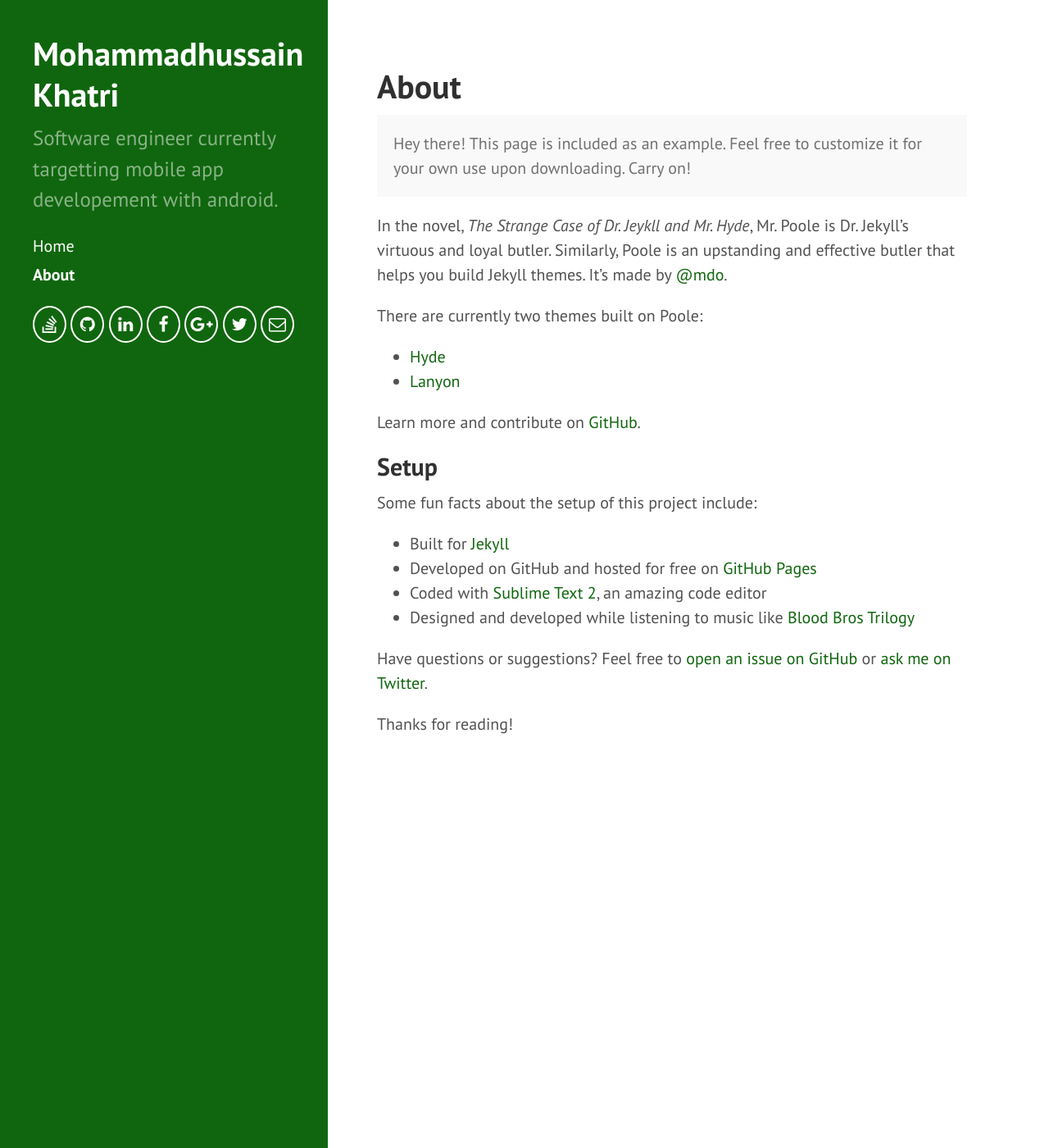
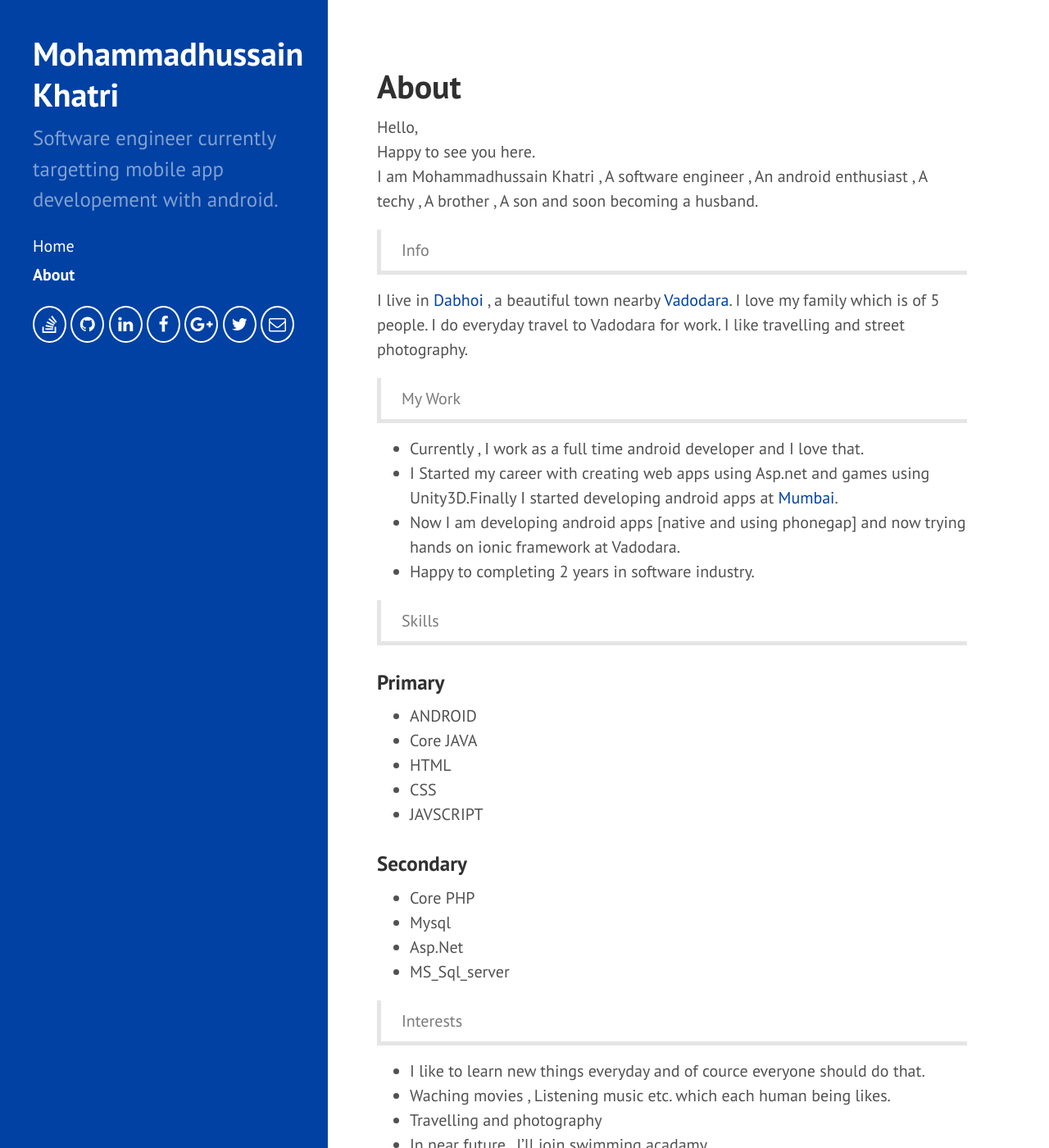
Before and after one commit to mohammadkhatri/mohammadkhatri.github.io, a Jekyll site: the page built from about.md, in a window 1280 px wide and 1400 px high. Shown: the whole window at 82% size. Built offline with Jekyll 4.4.1, drawn with Linux system fonts in a browser that asks for light colours; nearby versions of some CDN libraries; Markdown is read by kramdown in place of the engine named in the settings; some of the changed text lies outside the part shown.

Commit message:
about page

```diff
--- a/_includes/sidebar.html
+++ b/_includes/sidebar.html
@@ -1,5 +1,8 @@
 <div class="sidebar">
   <div class="container">
+    <!-- <div class="sidebar-avatar">
+      <img src="{{ site.url }}{{ site.baseurl }}public/images/mo.jpg"/>
+    </div> -->
     <div class="sidebar-about">
       <h1>
         <a href="{{ site.baseurl }}">
--- a/about.md
+++ b/about.md
@@ -5,28 +5,48 @@ description:   'about page'
 
 ---
 
-<p class="message">
-  Hey there! This page is included as an example. Feel free to customize it for your own use upon downloading. Carry on!
-</p>
+Hello,<br/>
+   Happy to see you here.<br/>
+   I am Mohammadhussain Khatri , A software engineer , An android enthusiast , A techy , A brother , A son and soon becoming a husband.
 
-In the novel, *The Strange Case of Dr. Jeykll and Mr. Hyde*, Mr. Poole is Dr. Jekyll's virtuous and loyal butler. Similarly, Poole is an upstanding and effective butler that helps you build Jekyll themes. It's made by [@mdo](https://twitter.com/mdo).
+ > Info
 
-There are currently two themes built on Poole:
+ I live in <a href="https://www.google.co.in/search?q=Dabhoi" target="_blank">Dabhoi</a> , a beautiful town nearby <a href="https://www.google.co.in/search?q=Vadodara" target="_blank">Vadodara</a>. I love my family which is of 5 people. I do everyday travel to Vadodara for work. I like travelling and street photography.
 
-* [Hyde](http://hyde.getpoole.com)
-* [Lanyon](http://lanyon.getpoole.com)
+ > My Work
 
-Learn more and contribute on [GitHub](https://github.com/poole).
+ * Currently , I work as a full time android developer and I love that.
+ * I Started my career with creating web apps using Asp.net and games using Unity3D.Finally I started developing android apps at <a href="https://www.google.co.in/search?q=Mumbai" target="_blank">Mumbai</a>.
+ * Now I am developing android apps [native and using phonegap] and now trying hands on ionic framework at Vadodara.
+ * Happy to completing 2 years in software industry.
 
-## Setup
+ > Skills
 
-Some fun facts about the setup of this project include:
+### Primary
 
-* Built for [Jekyll](http://jekyllrb.com)
-* Developed on GitHub and hosted for free on [GitHub Pages](https://pages.github.com)
-* Coded with [Sublime Text 2](http://sublimetext.com), an amazing code editor
-* Designed and developed while listening to music like [Blood Bros Trilogy](https://soundcloud.com/maddecent/sets/blood-bros-series)
+*	ANDROID
+*	Core JAVA
+*	HTML
+*	CSS
+*	JAVSCRIPT
 
-Have questions or suggestions? Feel free to [open an issue on GitHub](https://github.com/poole/issues/new) or [ask me on Twitter](https://twitter.com/mdo).
+### Secondary
+
+*	Core PHP
+*	Mysql
+*	Asp.Net
+*	MS_Sql_server
+
+
+> Interests
+
+* I like to learn new things everyday and of cource everyone should do that.
+* Waching movies , Listening music etc. which each human being likes.
+* Travelling and photography
+* In near future , I'll join swimming acadamy.
+
+> Intersted in my profile ?
+
+Download CV
 
 Thanks for reading!
--- a/public/css/hyde.css
+++ b/public/css/hyde.css
@@ -130,7 +130,7 @@ a.sidebar-nav-item:focus {
 
 @media (min-width: 48em) {
   .content {
-    max-width: 38rem;
+    /*max-width: 38rem;*/
     margin-left: 20rem;
     margin-right: 2rem;
   }
@@ -214,6 +214,39 @@ padding: 4px;
   -webkit-border-radius: 25%;
   -moz-border-radius: 25%;
   -webkit-border-radius: 25%;
+}
+
+.sidebar-avatar
+{
+  text-align: center;
+}
+
+.sidebar-avatar img
+{
+  border-radius: 50%;
+  margin-left: auto;
+  margin-right: auto;
+  -webkit-border-radius: 50%;
+  -moz-border-radius: 50%;
+  -webkit-border-radius: 50%;
+  border: 5px solid #fff;
+  width: 25%;
+  height: 25%;
+}
+
+@media (min-width: 48em) {
+  .sidebar-avatar img{
+
+    width: 40%;
+    height: 40%;
+  }
+}
+
+@media (min-width: 64em) {
+  .sidebar-avatar img{
+    width: 50%;
+    height: 50%;
+  }
 }
 
 /*
@@ -308,9 +341,9 @@ padding: 4px;
 
 /* Custom */
 .theme-base-0h .sidebar {
-  background-color: #10660E;
+  background-color: #0041a3;
 }
 .theme-base-0h .content a,
 .theme-base-0h .related-posts li a:hover {
-  color: #10660E;
+  color: #0041a3;
 }
--- a/public/css/poole.css
+++ b/public/css/poole.css
@@ -154,7 +154,7 @@ pre {
 }
 code {
   padding: .25em .5em;
-  font-size: 85%;
+  font-size: 60%;
   color: #bf616a;
   background-color: #f9f9f9;
   border-radius: 3px;
@@ -170,7 +170,7 @@ pre {
   white-space: pre-wrap;
   word-break: break-all;
   word-wrap: break-word;
-  background-color: #f9f9f9;
+  background-color: #e0e0e0;
 }
 pre code {
   padding: 0;
@@ -187,6 +187,67 @@ pre code {
 .highlight pre {
   margin-bottom: 0;
 }
+/*/ taken from - https://github.com/google/dagger/blob/gh-pages/static/syntax.css*/
+.highlight  { background-color: #e0e0e0; }
+.highlight .c { color: #999988; font-style: italic } /* Comment */
+.highlight .err { color: #a61717; background-color: #e3d2d2 } /* Error */
+.highlight .k { font-weight: bold } /* Keyword */
+.highlight .o { font-weight: bold } /* Operator */
+.highlight .cm { color: #999988; font-style: italic } /* Comment.Multiline */
+.highlight .cp { color: #999999; font-weight: bold } /* Comment.Preproc */
+.highlight .c1 { color: #999988; font-style: italic } /* Comment.Single */
+.highlight .cs { color: #999999; font-weight: bold; font-style: italic } /* Comment.Special */
+.highlight .gd { color: #000000; background-color: #ffdddd } /* Generic.Deleted */
+.highlight .gd .x { color: #000000; background-color: #ffaaaa } /* Generic.Deleted.Specific */
+.highlight .ge { font-style: italic } /* Generic.Emph */
+.highlight .gr { color: #aa0000 } /* Generic.Error */
+.highlight .gh { color: #999999 } /* Generic.Heading */
+.highlight .gi { color: #000000; background-color: #ddffdd } /* Generic.Inserted */
+.highlight .gi .x { color: #000000; background-color: #aaffaa } /* Generic.Inserted.Specific */
+.highlight .go { color: #888888 } /* Generic.Output */
+.highlight .gp { color: #555555 } /* Generic.Prompt */
+.highlight .gs { font-weight: bold } /* Generic.Strong */
+.highlight .gu { color: #aaaaaa } /* Generic.Subheading */
+.highlight .gt { color: #aa0000 } /* Generic.Traceback */
+.highlight .kc { font-weight: bold } /* Keyword.Constant */
+.highlight .kd { font-weight: bold } /* Keyword.Declaration */
+.highlight .kp { font-weight: bold } /* Keyword.Pseudo */
+.highlight .kr { font-weight: bold } /* Keyword.Reserved */
+.highlight .kt { color: #445588; font-weight: bold } /* Keyword.Type */
+.highlight .m { color: #009999 } /* Literal.Number */
+.highlight .s { color: #d14 } /* Literal.String */
+.highlight .na { color: #008080 } /* Name.Attribute */
+.highlight .nb { color: #0086B3 } /* Name.Builtin */
+.highlight .nc { color: #445588; font-weight: bold } /* Name.Class */
+.highlight .no { color: #008080 } /* Name.Constant */
+.highlight .ni { color: #800080 } /* Name.Entity */
+.highlight .ne { color: #990000; font-weight: bold } /* Name.Exception */
+.highlight .nf { color: #990000; font-weight: bold } /* Name.Function */
+.highlight .nn { color: #555555 } /* Name.Namespace */
+.highlight .nt { color: #000080 } /* Name.Tag */
+.highlight .nv { color: #008080 } /* Name.Variable */
+.highlight .ow { font-weight: bold } /* Operator.Word */
+.highlight .w { color: #bbbbbb } /* Text.Whitespace */
+.highlight .mf { color: #009999 } /* Literal.Number.Float */
+.highlight .mh { color: #009999 } /* Literal.Number.Hex */
+.highlight .mi { color: #009999 } /* Literal.Number.Integer */
+.highlight .mo { color: #009999 } /* Literal.Number.Oct */
+.highlight .sb { color: #d14 } /* Literal.String.Backtick */
+.highlight .sc { color: #d14 } /* Literal.String.Char */
+.highlight .sd { color: #d14 } /* Literal.String.Doc */
+.highlight .s2 { color: #d14 } /* Literal.String.Double */
+.highlight .se { color: #d14 } /* Literal.String.Escape */
+.highlight .sh { color: #d14 } /* Literal.String.Heredoc */
+.highlight .si { color: #d14 } /* Literal.String.Interpol */
+.highlight .sx { color: #d14 } /* Literal.String.Other */
+.highlight .sr { color: #009926 } /* Literal.String.Regex */
+.highlight .s1 { color: #d14 } /* Literal.String.Single */
+.highlight .ss { color: #990073 } /* Literal.String.Symbol */
+.highlight .bp { color: #999999 } /* Name.Builtin.Pseudo */
+.highlight .vc { color: #008080 } /* Name.Variable.Class */
+.highlight .vg { color: #008080 } /* Name.Variable.Global */
+.highlight .vi { color: #008080 } /* Name.Variable.Instance */
+.highlight .il { color: #009999 } /* Literal.Number.Integer.Long */
 
 /* Gist via GitHub Pages */
 .gist .gist-file {
@@ -216,6 +277,7 @@ blockquote {
   margin: .8rem 0;
   color: #7a7a7a;
   border-left: .25rem solid #e5e5e5;
+  border-bottom: .25rem solid #e5e5e5;
 }
 blockquote p:last-child {
   margin-bottom: 0;
@@ -286,7 +348,7 @@ tbody tr:nth-child(odd) th {
  */
 
 .container {
-  max-width: 38rem;
+  /*max-width: 38rem;*/
   padding-left:  1rem;
   padding-right: 1rem;
   margin-left:  auto;
```
Also changed, not shown: public/apple-touch-icon-144-precomposed.png, public/favicon.ico, public/images/mo.jpg (added).
